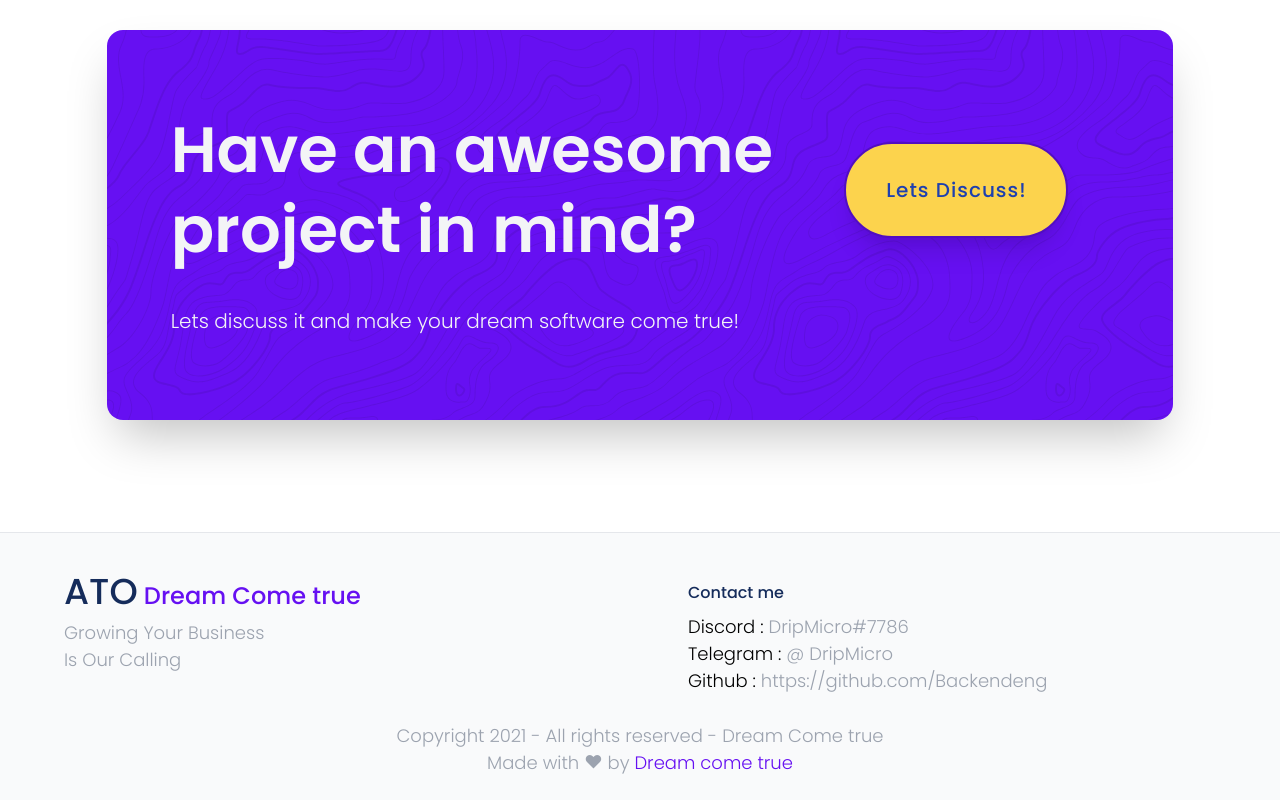
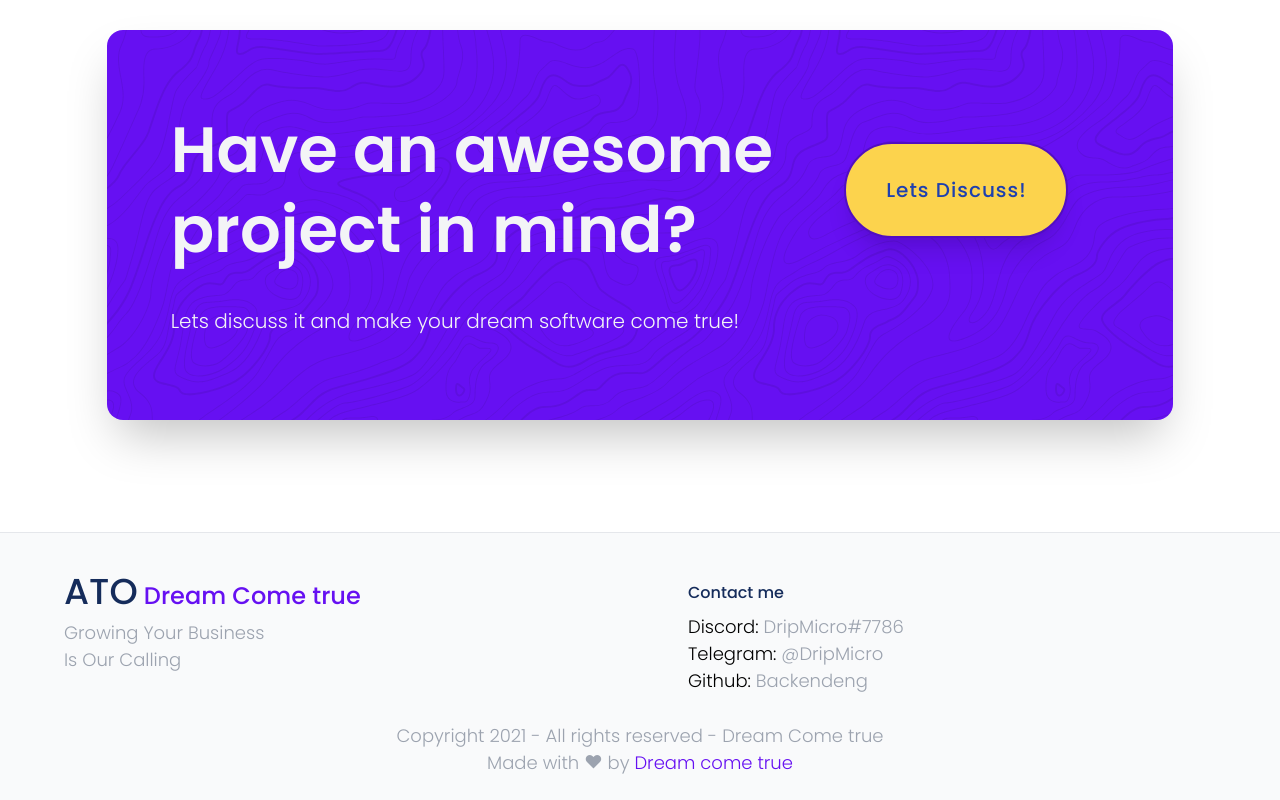
Before and after one commit to Rocky528/GamePortfolio, a React (Create React App) app: page / in a window 1280 px wide. Shown: the part 5206-6006 px from the top of the page. Built offline with nearby package versions, Linux system fonts and the light colour scheme.

Commit message:
Update Footer.js

```diff
--- a/src/parts/Footer.js
+++ b/src/parts/Footer.js
@@ -40,22 +40,16 @@ export default function Footer() {
               Contact me
             </h1>
             <a href="https://discord.gg/ePmcWq7t" target="_blank" className="flex text-lg font-light hover:underline" rel="noreferrer">
-              <span className="text-black-400">Discord : </span>
-              {' '}
-&nbsp;
+              <span className="text-black-400">Discord:&nbsp;</span>
               <span className="text-gray-400">DripMicro#7786</span>
             </a>
             <a href="https://t.me/DripMicro" target="_blank" className="flex text-lg font-light hover:underline" rel="noreferrer">
-              <span className="text-black-400">Telegram : </span>
-              {' '}
-&nbsp;
-              <span className="text-gray-400">@ DripMicro</span>
+              <span className="text-black-400">Telegram:&nbsp;</span>
+              <span className="text-gray-400">@DripMicro</span>
             </a>
             <a href="https://github.com/Backendeng" target="_blank" className="flex text-lg font-light hover:underline" rel="noreferrer">
-              <span className="text-black-400">Github : </span>
-              {' '}
-&nbsp;
-              <span className="text-gray-400">https://github.com/Backendeng</span>
+              <span className="text-black-400">Github:&nbsp;</span>
+              <span className="text-gray-400">Backendeng</span>
             </a>
           </div>
         </div>
```
